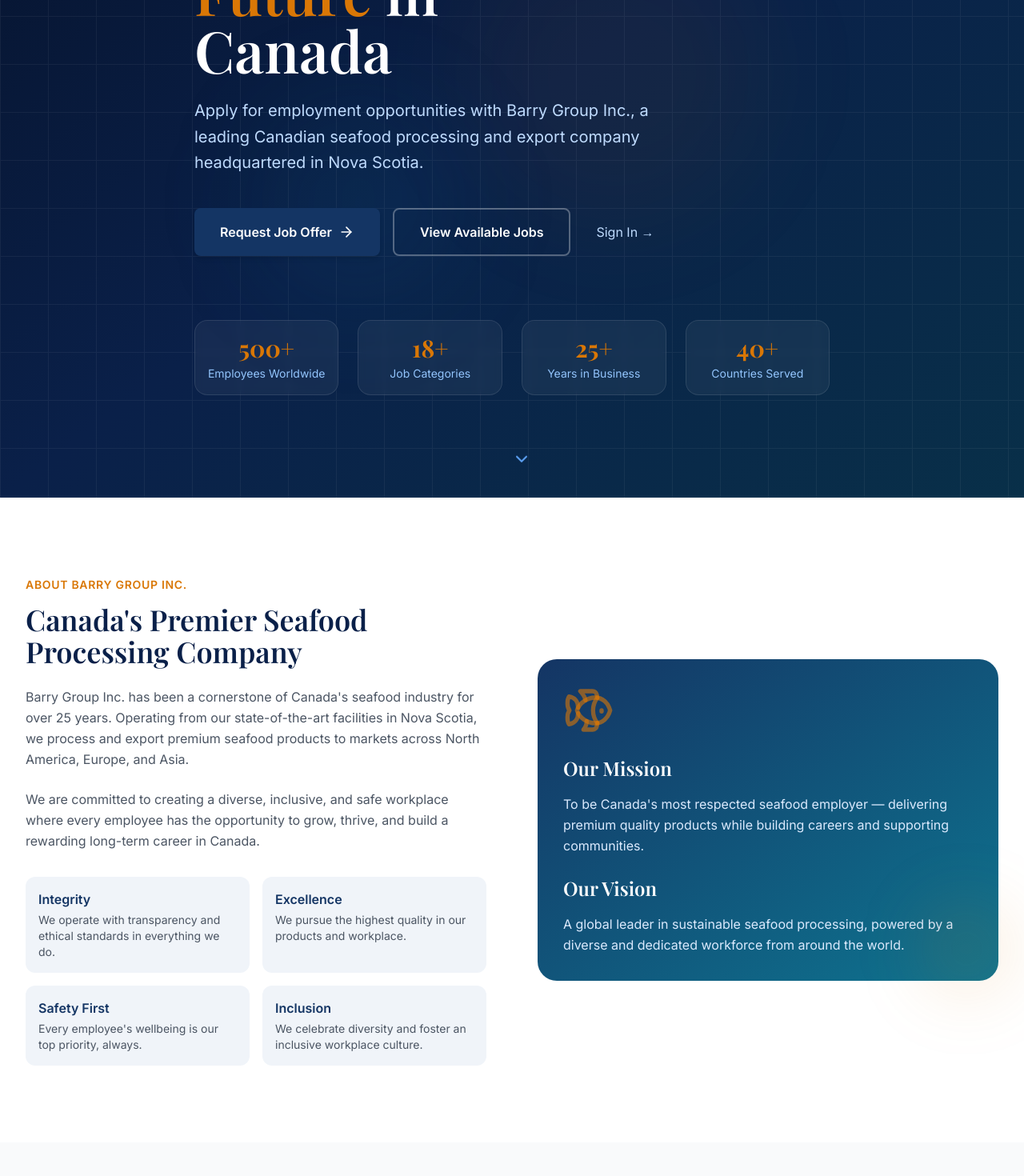
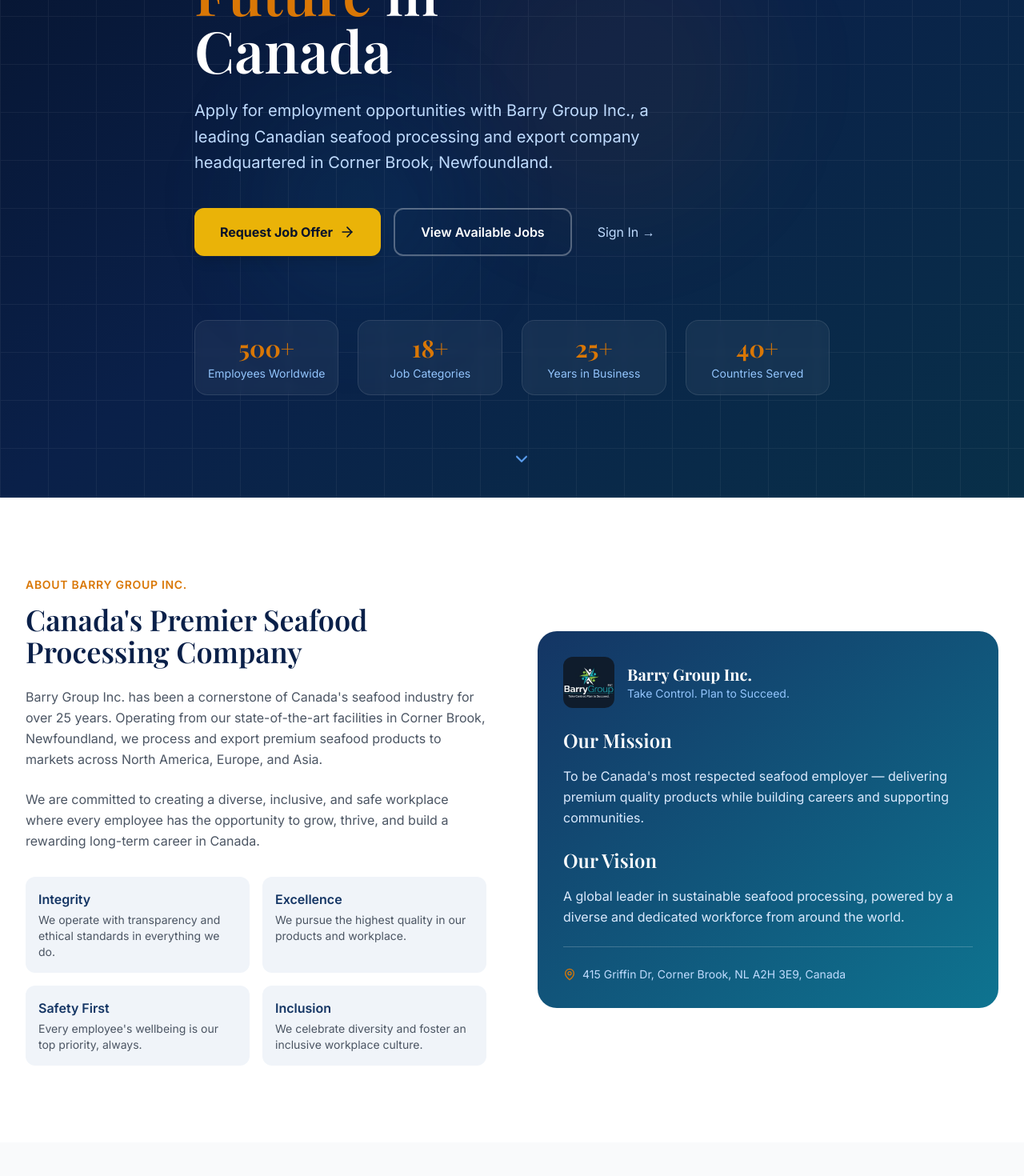
Before and after one commit to pointfinauto-collab/barry-group-recruitment-portal, a React (Vite) app in the folder frontend/: page / in a window 1280 px wide. Shown: the part 340-1810 px from the top of the page at 80% size. Built offline with nearby package versions, Linux system fonts and the light colour scheme; no server answers.

Commit message:
Update HomePage.jsx

```diff
--- a/frontend/src/pages/HomePage.jsx
+++ b/frontend/src/pages/HomePage.jsx
@@ -1,9 +1,10 @@
 import React, { useEffect, useState } from 'react';
 import { Link } from 'react-router-dom';
 import { motion } from 'framer-motion';
-import { Fish, MapPin, Users, Award, Shield, TrendingUp, Heart, Globe, Star, ChevronDown, ArrowRight, CheckCircle } from 'lucide-react';
+import { MapPin, Users, Award, Shield, TrendingUp, Heart, Globe, Star, ChevronDown, ArrowRight, CheckCircle } from 'lucide-react';
 import Navbar from '../components/layout/Navbar';
 import Footer from '../components/layout/Footer';
+import { useAuth } from '../context/AuthContext';
 import api from '../utils/api';
 
 const stats = [
@@ -34,6 +35,7 @@
 export default function HomePage() {
   const [jobs, setJobs] = useState([]);
   const [jobCount, setJobCount] = useState(0);
+  const { user } = useAuth();
 
   useEffect(() => {
     api.get('/jobs?limit=6').then(r => {
@@ -50,52 +52,83 @@
 
       {/* Hero */}
       <section className="relative min-h-screen bg-navy-950 flex items-center overflow-hidden">
-        {/* Background pattern */}
         <div className="absolute inset-0">
           <div className="absolute inset-0 bg-gradient-to-br from-navy-950 via-navy-900 to-ocean/30" />
           <div className="absolute top-1/4 right-1/4 w-96 h-96 bg-gold/5 rounded-full blur-3xl" />
           <div className="absolute bottom-1/4 left-1/4 w-64 h-64 bg-ocean/10 rounded-full blur-3xl" />
-          {/* Grid overlay */}
-          <div className="absolute inset-0 opacity-5" style={{ backgroundImage: 'linear-gradient(#fff 1px, transparent 1px), linear-gradient(90deg, #fff 1px, transparent 1px)', backgroundSize: '60px 60px' }} />
+          <div className="absolute inset-0 opacity-5" style={{
+            backgroundImage: 'linear-gradient(#fff 1px, transparent 1px), linear-gradient(90deg, #fff 1px, transparent 1px)',
+            backgroundSize: '60px 60px'
+          }} />
         </div>
 
         <div className="relative max-w-7xl mx-auto px-4 sm:px-6 lg:px-8 py-32 pt-40">
           <div className="max-w-3xl">
             <motion.div initial="hidden" animate="visible" variants={fadeUp} className="mb-6">
               <span className="inline-flex items-center gap-2 px-4 py-2 bg-gold/10 border border-gold/30 rounded-full text-gold text-sm font-medium">
-                <Fish className="w-4 h-4" />
                 Now Accepting Applications — {jobCount}+ Positions Available
               </span>
             </motion.div>
 
-            <motion.h1 initial="hidden" animate="visible" variants={fadeUp} transition={{ delay: 0.1 }}
-              className="text-5xl sm:text-6xl lg:text-7xl font-display text-white leading-tight mb-6">
+            <motion.h1
+              initial="hidden" animate="visible" variants={fadeUp} transition={{ delay: 0.1 }}
+              className="text-5xl sm:text-6xl lg:text-7xl font-display text-white leading-tight mb-6"
+            >
               Build Your<br />
               <span className="text-gold">Future</span> in<br />Canada
             </motion.h1>
 
-            <motion.p initial="hidden" animate="visible" variants={fadeUp} transition={{ delay: 0.2 }}
-              className="text-xl text-blue-200 mb-10 leading-relaxed max-w-xl">
-              Apply for employment opportunities with Barry Group Inc., a leading Canadian seafood processing and export company headquartered in Nova Scotia.
+            <motion.p
+              initial="hidden" animate="visible" variants={fadeUp} transition={{ delay: 0.2 }}
+              className="text-xl text-blue-200 mb-10 leading-relaxed max-w-xl"
+            >
+              Apply for employment opportunities with Barry Group Inc., a leading Canadian seafood processing and export company headquartered in Corner Brook, Newfoundland.
             </motion.p>
 
-            <motion.div initial="hidden" animate="visible" variants={fadeUp} transition={{ delay: 0.3 }}
-              className="flex flex-wrap gap-4">
-              <Link to="/register" className="btn-primary text-base px-8 py-4">
+            {/* Hero Buttons — show based on login state */}
+            <motion.div
+              initial="hidden" animate="visible" variants={fadeUp} transition={{ delay: 0.3 }}
+              className="flex flex-wrap gap-4"
+            >
+              {user ? (
+                /* Logged in — show dashboard button only */
+                <Link
+                  to={['admin', 'superadmin'].includes(user.role) ? '/admin' : '/dashboard'}
+                  className="inline-flex items-center gap-2 px-8 py-4 bg-yellow-500 hover:bg-yellow-400 text-navy-950 font-bold rounded-xl transition-all duration-200 shadow-lg text-base"
+                >
+                  Go to Dashboard <ArrowRight className="w-5 h-5" />
+                </Link>
+              ) : (
+                /* Not logged in — show Request Job Offer and Sign In */
+                <>
+                  <Link
+                    to="/register"
+                    className="inline-flex items-center gap-2 px-8 py-4 bg-yellow-500 hover:bg-yellow-400 text-navy-950 font-bold rounded-xl transition-all duration-200 shadow-lg text-base"
+                  >
                     Request Job Offer <ArrowRight className="w-5 h-5" />
                   </Link>
-              <Link to="/jobs" className="btn-secondary border-white/30 text-white hover:bg-white/10 text-base px-8 py-4">
+                  <Link
+                    to="/jobs"
+                    className="inline-flex items-center gap-2 px-8 py-4 border-2 border-white/30 text-white hover:bg-white/10 font-semibold rounded-xl transition-all duration-200 text-base"
+                  >
                     View Available Jobs
                   </Link>
-              <Link to="/login" className="flex items-center gap-2 text-blue-200 hover:text-white transition-colors text-base px-4 py-4">
+                  <Link
+                    to="/login"
+                    className="flex items-center gap-2 text-blue-200 hover:text-white transition-colors text-base px-4 py-4"
+                  >
                     Sign In →
                   </Link>
+                </>
+              )}
             </motion.div>
           </div>
 
           {/* Stats */}
-          <motion.div initial={{ opacity: 0, y: 40 }} animate={{ opacity: 1, y: 0 }} transition={{ delay: 0.5 }}
-            className="mt-20 grid grid-cols-2 md:grid-cols-4 gap-6">
+          <motion.div
+            initial={{ opacity: 0, y: 40 }} animate={{ opacity: 1, y: 0 }} transition={{ delay: 0.5 }}
+            className="mt-20 grid grid-cols-2 md:grid-cols-4 gap-6"
+          >
             {stats.map((s, i) => (
               <div key={i} className="text-center p-4 bg-white/5 backdrop-blur-sm rounded-2xl border border-white/10">
                 <div className="text-3xl font-display font-bold text-gold">{s.value}</div>
@@ -118,7 +151,7 @@
               <span className="text-gold font-semibold text-sm tracking-wider uppercase">About Barry Group Inc.</span>
               <h2 className="text-4xl font-display text-navy-900 mt-3 mb-6">Canada's Premier Seafood Processing Company</h2>
               <p className="text-gray-600 leading-relaxed mb-6">
-                Barry Group Inc. has been a cornerstone of Canada's seafood industry for over 25 years. Operating from our state-of-the-art facilities in Nova Scotia, we process and export premium seafood products to markets across North America, Europe, and Asia.
+                Barry Group Inc. has been a cornerstone of Canada's seafood industry for over 25 years. Operating from our state-of-the-art facilities in Corner Brook, Newfoundland, we process and export premium seafood products to markets across North America, Europe, and Asia.
               </p>
               <p className="text-gray-600 leading-relaxed mb-8">
                 We are committed to creating a diverse, inclusive, and safe workplace where every employee has the opportunity to grow, thrive, and build a rewarding long-term career in Canada.
@@ -136,13 +169,28 @@
             <motion.div initial={{ opacity: 0, x: 30 }} whileInView={{ opacity: 1, x: 0 }} viewport={{ once: true }}
               className="relative">
               <div className="bg-gradient-to-br from-navy-800 to-ocean rounded-3xl p-8 text-white">
-                <Fish className="w-16 h-16 text-gold/60 mb-6" />
+                <div className="flex items-center gap-4 mb-6">
+                  <img src="/barry_group_logo.jpg" alt="Barry Group" className="w-16 h-16 rounded-xl object-cover" />
+                  <div>
+                    <h3 className="text-xl font-display font-bold">Barry Group Inc.</h3>
+                    <p className="text-blue-300 text-sm">Take Control. Plan to Succeed.</p>
+                  </div>
+                </div>
                 <h3 className="text-2xl font-display mb-4">Our Mission</h3>
-                <p className="text-blue-100 leading-relaxed mb-6">To be Canada's most respected seafood employer — delivering premium quality products while building careers and supporting communities.</p>
+                <p className="text-blue-100 leading-relaxed mb-6">
+                  To be Canada's most respected seafood employer — delivering premium quality products while building careers and supporting communities.
+                </p>
                 <h3 className="text-2xl font-display mb-4">Our Vision</h3>
-                <p className="text-blue-100 leading-relaxed">A global leader in sustainable seafood processing, powered by a diverse and dedicated workforce from around the world.</p>
+                <p className="text-blue-100 leading-relaxed">
+                  A global leader in sustainable seafood processing, powered by a diverse and dedicated workforce from around the world.
+                </p>
+                <div className="mt-6 pt-6 border-t border-white/20">
+                  <div className="flex items-center gap-2 text-blue-200 text-sm">
+                    <MapPin className="w-4 h-4 text-gold" />
+                    <span>415 Griffin Dr, Corner Brook, NL A2H 3E9, Canada</span>
                   </div>
-              <div className="absolute -bottom-6 -right-6 w-32 h-32 bg-gold/10 rounded-full blur-2xl" />
+                </div>
+              </div>
             </motion.div>
           </div>
         </div>
@@ -154,12 +202,15 @@
           <motion.div initial={{ opacity: 0, y: 20 }} whileInView={{ opacity: 1, y: 0 }} viewport={{ once: true }} className="text-center mb-16">
             <span className="text-gold font-semibold text-sm tracking-wider uppercase">Employee Benefits</span>
             <h2 className="text-4xl font-display text-navy-900 mt-3 mb-4">Why Work With Barry Group?</h2>
-            <p className="text-gray-600 max-w-2xl mx-auto">We invest in our people. Here's what makes Barry Group Inc. one of Canada's top employers in the seafood industry.</p>
+            <p className="text-gray-600 max-w-2xl mx-auto">
+              We invest in our people. Here's what makes Barry Group Inc. one of Canada's top employers in the seafood industry.
+            </p>
           </motion.div>
 
           <div className="grid grid-cols-1 sm:grid-cols-2 lg:grid-cols-4 gap-6">
             {benefits.map((b, i) => (
-              <motion.div key={i} initial={{ opacity: 0, y: 20 }} whileInView={{ opacity: 1, y: 0 }} viewport={{ once: true }} transition={{ delay: i * 0.05 }}
+              <motion.div key={i} initial={{ opacity: 0, y: 20 }} whileInView={{ opacity: 1, y: 0 }}
+                viewport={{ once: true }} transition={{ delay: i * 0.05 }}
                 className="card hover:shadow-md transition-shadow group">
                 <div className="w-12 h-12 bg-navy-100 rounded-xl flex items-center justify-center mb-4 group-hover:bg-navy-800 transition-colors">
                   <b.icon className="w-6 h-6 text-navy-800 group-hover:text-white transition-colors" />
@@ -178,34 +229,43 @@
           <motion.div initial={{ opacity: 0, y: 20 }} whileInView={{ opacity: 1, y: 0 }} viewport={{ once: true }} className="text-center mb-16">
             <span className="text-gold font-semibold text-sm tracking-wider uppercase">Open Positions</span>
             <h2 className="text-4xl font-display text-navy-900 mt-3 mb-4">Current Employment Opportunities</h2>
-            <p className="text-gray-600">Explore {jobCount}+ open positions across our facilities in Nova Scotia, Canada.</p>
+            <p className="text-gray-600">Explore {jobCount}+ open positions across our facilities in Canada.</p>
           </motion.div>
 
           <div className="grid grid-cols-1 md:grid-cols-2 lg:grid-cols-3 gap-6 mb-12">
             {jobs.map((job, i) => (
-              <motion.div key={job.id} initial={{ opacity: 0, y: 20 }} whileInView={{ opacity: 1, y: 0 }} viewport={{ once: true }} transition={{ delay: i * 0.05 }}
+              <motion.div key={job.id} initial={{ opacity: 0, y: 20 }} whileInView={{ opacity: 1, y: 0 }}
+                viewport={{ once: true }} transition={{ delay: i * 0.05 }}
                 className="card hover:shadow-lg transition-all border-l-4 border-l-navy-800 group">
                 <div className="flex justify-between items-start mb-3">
                   <span className="badge bg-navy-100 text-navy-700">{job.department}</span>
                   <span className="badge bg-green-100 text-green-700">{job.open_positions} Open</span>
                 </div>
-                <h3 className="font-display font-bold text-navy-900 text-lg mb-2">{job.title}</h3>
+                <h3 className="font-display font-bold text-navy-900 text-lg mb-2 group-hover:text-gold transition-colors">{job.title}</h3>
                 <div className="flex items-center gap-1 text-sm text-gray-500 mb-3">
                   <MapPin className="w-4 h-4" /><span>{job.location}</span>
                 </div>
                 <div className="text-sm text-gray-600 mb-4">
-                  <span className="font-medium text-navy-700">CAD ${Number(job.salary_min).toLocaleString()} – ${Number(job.salary_max).toLocaleString()}/yr</span>
+                  <span className="font-medium text-navy-700">
+                    CAD ${Number(job.salary_min).toLocaleString()} – ${Number(job.salary_max).toLocaleString()}/yr
+                  </span>
                   <span className="mx-2 text-gray-300">|</span>
                   <span>{job.employment_type}</span>
                 </div>
-                {job.requirements && <p className="text-xs text-gray-500 mb-4 line-clamp-2">{job.requirements}</p>}
-                <Link to="/register" className="btn-primary w-full justify-center text-sm py-2.5">Apply Now</Link>
+                {job.requirements && (
+                  <p className="text-xs text-gray-500 mb-4 line-clamp-2">{job.requirements}</p>
+                )}
+                <Link to={user ? '/dashboard/application' : '/register'}
+                  className="inline-flex items-center justify-center gap-2 w-full px-4 py-2.5 bg-navy-800 hover:bg-navy-700 text-white font-semibold rounded-lg transition-all text-sm">
+                  Apply Now
+                </Link>
               </motion.div>
             ))}
           </div>
 
           <div className="text-center">
-            <Link to="/jobs" className="btn-secondary">
+            <Link to="/jobs"
+              className="inline-flex items-center gap-2 px-6 py-3 border-2 border-navy-800 text-navy-800 hover:bg-navy-800 hover:text-white font-semibold rounded-lg transition-all duration-200">
               View All {jobCount} Positions <ArrowRight className="w-5 h-5" />
             </Link>
           </div>
@@ -216,19 +276,30 @@
       <section className="py-24 bg-navy-950">
         <div className="max-w-4xl mx-auto px-4 text-center">
           <motion.div initial={{ opacity: 0, y: 20 }} whileInView={{ opacity: 1, y: 0 }} viewport={{ once: true }}>
-            <Fish className="w-16 h-16 text-gold/60 mx-auto mb-6" />
+            <img src="/barry_group_logo.jpg" alt="Barry Group" className="w-20 h-20 rounded-2xl object-cover mx-auto mb-6" />
             <h2 className="text-4xl font-display text-white mb-6">Ready to Start Your Canadian Journey?</h2>
             <p className="text-blue-200 text-lg mb-10 max-w-2xl mx-auto">
               Create your account today, complete your profile, and submit your application to one of our {jobCount}+ open positions. Our recruitment team reviews every application personally.
             </p>
+            {!user && (
               <div className="flex flex-wrap gap-4 justify-center">
-              <Link to="/register" className="btn-primary text-base px-8 py-4">
+                <Link to="/register"
+                  className="inline-flex items-center gap-2 px-8 py-4 bg-yellow-500 hover:bg-yellow-400 text-navy-950 font-bold rounded-xl transition-all text-base shadow-lg">
                   Create Your Account <ArrowRight className="w-5 h-5" />
                 </Link>
-              <Link to="/jobs" className="btn-secondary border-white/30 text-white hover:bg-white/10 text-base px-8 py-4">
+                <Link to="/jobs"
+                  className="inline-flex items-center gap-2 px-8 py-4 border-2 border-white/30 text-white hover:bg-white/10 font-semibold rounded-xl transition-all text-base">
                   Browse All Jobs
                 </Link>
               </div>
+            )}
+            {user && (
+              <Link
+                to={['admin', 'superadmin'].includes(user.role) ? '/admin' : '/dashboard'}
+                className="inline-flex items-center gap-2 px-8 py-4 bg-yellow-500 hover:bg-yellow-400 text-navy-950 font-bold rounded-xl transition-all text-base shadow-lg">
+                Go to Dashboard <ArrowRight className="w-5 h-5" />
+              </Link>
+            )}
           </motion.div>
         </div>
       </section>
```
Lines whose indentation alone changed are shown as unchanged.
